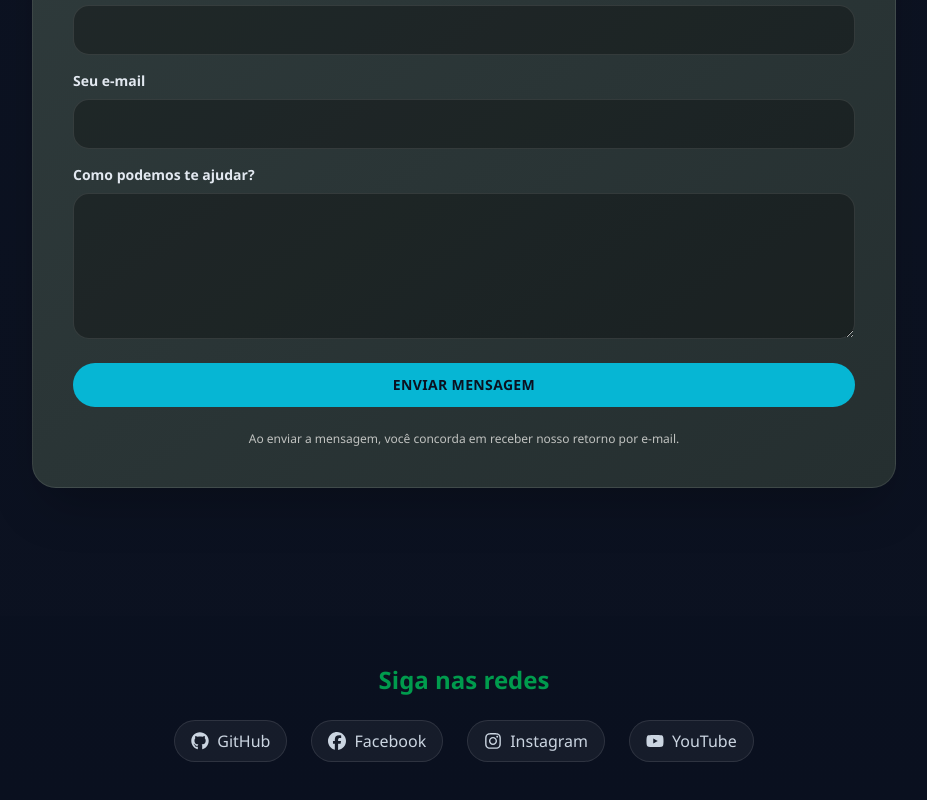
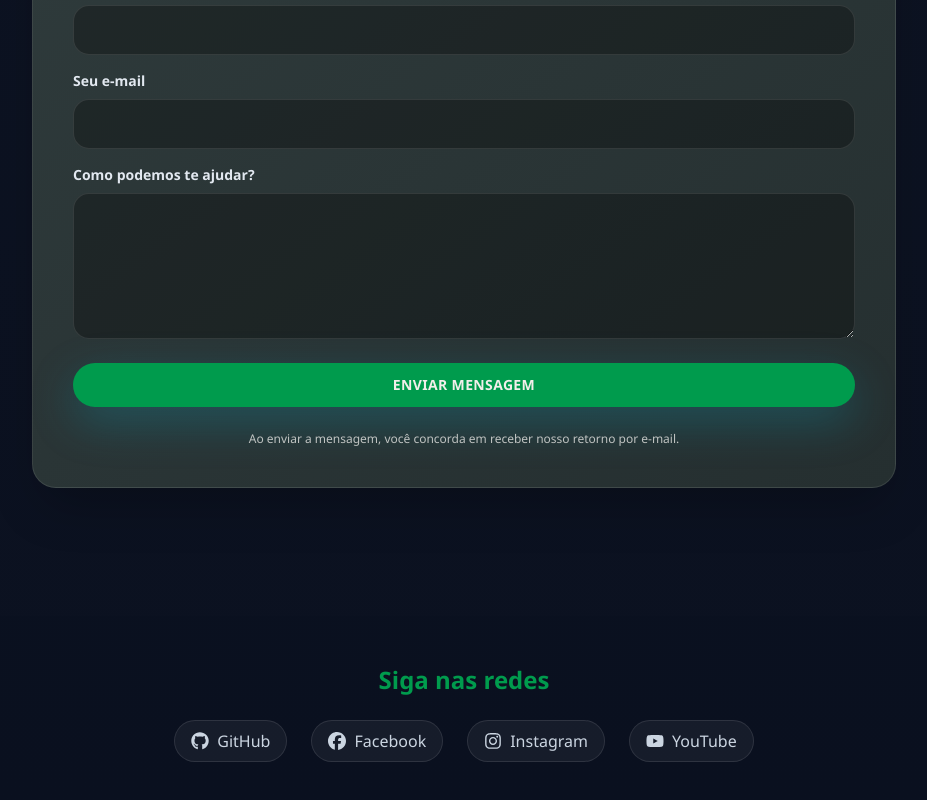
Before and after one commit to 2023154/move-react, a React (Vite) app: page / in a window 1280 px wide. Shown: the part 7284-8084 px from the top of the page, without its empty margins (176-1103 px from the left). Built offline with nearby package versions, Linux system fonts and the light colour scheme; no server answers; the HTML template or start-up script is replaced by a standard one.

Commit message:
feat: update styling in ContactForm for improved button and input focus states

```diff
--- a/src/components/ContactForm.jsx
+++ b/src/components/ContactForm.jsx
@@ -58,7 +58,7 @@ export function ContactForm({ labels }) {
           value={formData.name}
           onChange={handleChange}
           required
-          className="w-full rounded-2xl border border-white/10 bg-black/30 px-4 py-3 text-base text-white outline-none transition focus:border-accent"
+            className="w-full rounded-2xl border border-white/10 bg-black/30 px-4 py-3 text-base text-white outline-none transition focus:border-move-green"
         />
       </label>
       <label className="grid gap-2 text-sm font-semibold text-slate-200">
@@ -69,7 +69,7 @@ export function ContactForm({ labels }) {
           value={formData.email}
           onChange={handleChange}
           required
-          className="w-full rounded-2xl border border-white/10 bg-black/30 px-4 py-3 text-base text-white outline-none transition focus:border-accent"
+            className="w-full rounded-2xl border border-white/10 bg-black/30 px-4 py-3 text-base text-white outline-none transition focus:border-move-green"
         />
       </label>
       <label className="grid gap-2 text-sm font-semibold text-slate-200">
@@ -80,13 +80,13 @@ export function ContactForm({ labels }) {
           value={formData.message}
           onChange={handleChange}
           required
-          className="w-full rounded-2xl border border-white/10 bg-black/30 px-4 py-3 text-base text-white outline-none transition focus:border-accent"
+            className="w-full rounded-2xl border border-white/10 bg-black/30 px-4 py-3 text-base text-white outline-none transition focus:border-move-green"
         />
       </label>
       <button
         type="submit"
         disabled={status === 'loading'}
-        className="mt-2 inline-flex items-center justify-center rounded-full bg-accent px-6 py-3 text-sm font-semibold uppercase tracking-wide text-night transition hover:bg-emerald-500 disabled:cursor-not-allowed disabled:opacity-70"
+        className="mt-2 inline-flex items-center justify-center rounded-full bg-move-green metallic-effect px-6 py-3 text-sm font-semibold uppercase tracking-wide text-move-beige shadow-glow transition hover:bg-move-gold hover:text-move-gray-dark disabled:cursor-not-allowed disabled:opacity-70"
       >
         {status === 'loading' ? 'Enviando...' : formLabels.button}
       </button>
```
